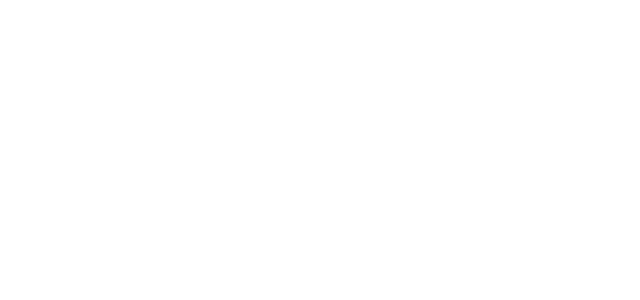
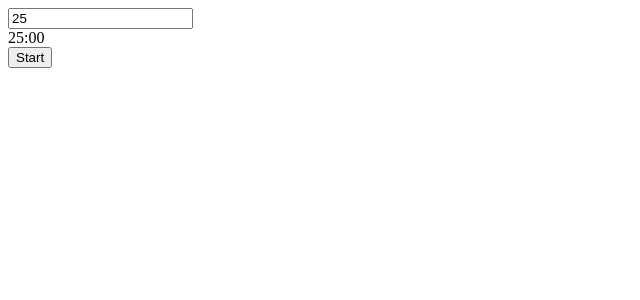
Before and after one commit to max-abraztsov/Pomodoro-Clock, a React (Create React App) app: page / in a window 1280 px wide. Shown: the top 300 px of the page, without its empty margins (0-640 px from the left). Built offline with nearby package versions, Linux system fonts and the light colour scheme.

Commit message:
I have developed a basic functionality where you can enter the desired time and enable a countdown

```diff
--- a/src/App.js
+++ b/src/App.js
@@ -1,9 +1,35 @@
-import React from "react";
+import React, { useState } from "react";
+import MyInput from "./components/UI/input/MyInput";
+import Timer from "./components/Timer";
+import MyButton from "./components/UI/button/MyButton";
 
 function App() {
+
+  const [time, setTime] = useState({
+    minutes: 25,
+    seconds: "0",
+  });
+
+  function startTime(e){
+    e.preventDefault();
+    const countDownDate = Date.now() + time.minutes * 60 * 1000;
+    const timer = setInterval(() => {
+      const distanse = countDownDate - Date.now();
+      setTime({...time,
+        minutes: Math.floor( distanse / (60*1000)),
+        seconds: Math.floor( distanse % (60*1000) / (1000)),
+      })
+      if (distanse <= 1000){
+        clearInterval(timer);
+      }
+    }, 1000)
+  }
+
   return (
     <div className="App">
-
+      <MyInput value={time.minutes} getTime={e => setTime({...time, minutes: e.target.value})}/>
+      <Timer minutes={time.minutes} seconds={time.seconds}/>
+      <MyButton action={startTime}>Start</MyButton>
     </div>
   );
 }
--- /dev/null
+++ b/src/components/Timer.jsx
@@ -0,0 +1,15 @@
+import React from 'react';
+
+const Timer = ({minutes, seconds}) => {
+
+    if (minutes < 10) minutes = "0" + minutes;
+    if (seconds < 10) seconds = "0" + seconds;
+
+    return (
+        <div>
+            {minutes}:{seconds}
+        </div>
+    );
+};
+
+export default Timer;
--- /dev/null
+++ b/src/components/UI/button/MyButton.jsx
@@ -0,0 +1,11 @@
+import React from 'react';
+
+const MyButton = ({children, action}) => {
+    return (
+        <button onClick={action}>
+            {children}
+        </button>
+    );
+};
+
+export default MyButton;
--- /dev/null
+++ b/src/components/UI/input/MyInput.jsx
@@ -0,0 +1,9 @@
+import React from 'react';
+
+const MyInput = ({getTime, value}) => {
+    return (
+        <input type="number"  value={value} onChange={getTime} />
+    );
+};
+
+export default MyInput;
```
Also changed, not shown: src/components/UI/button/MyButton.module.css (added), src/components/UI/input/MyInput.module.css (added).
